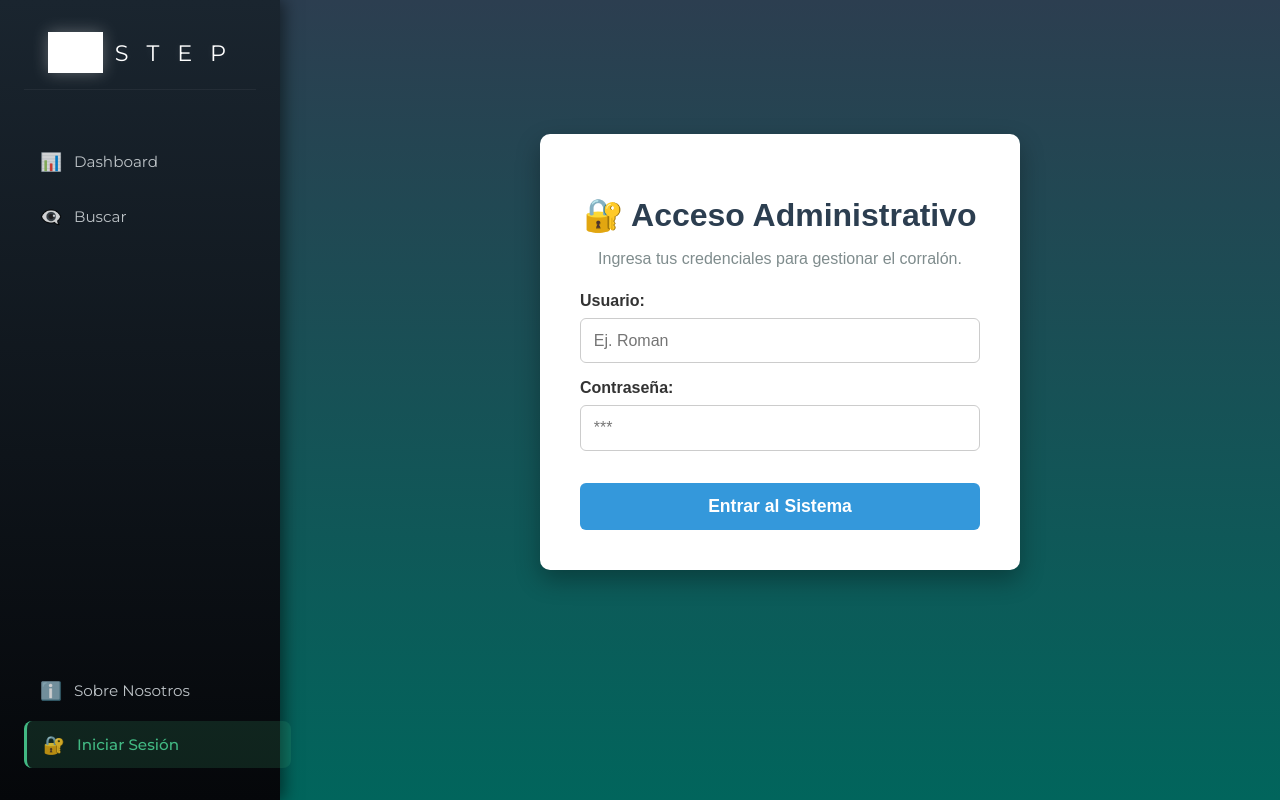
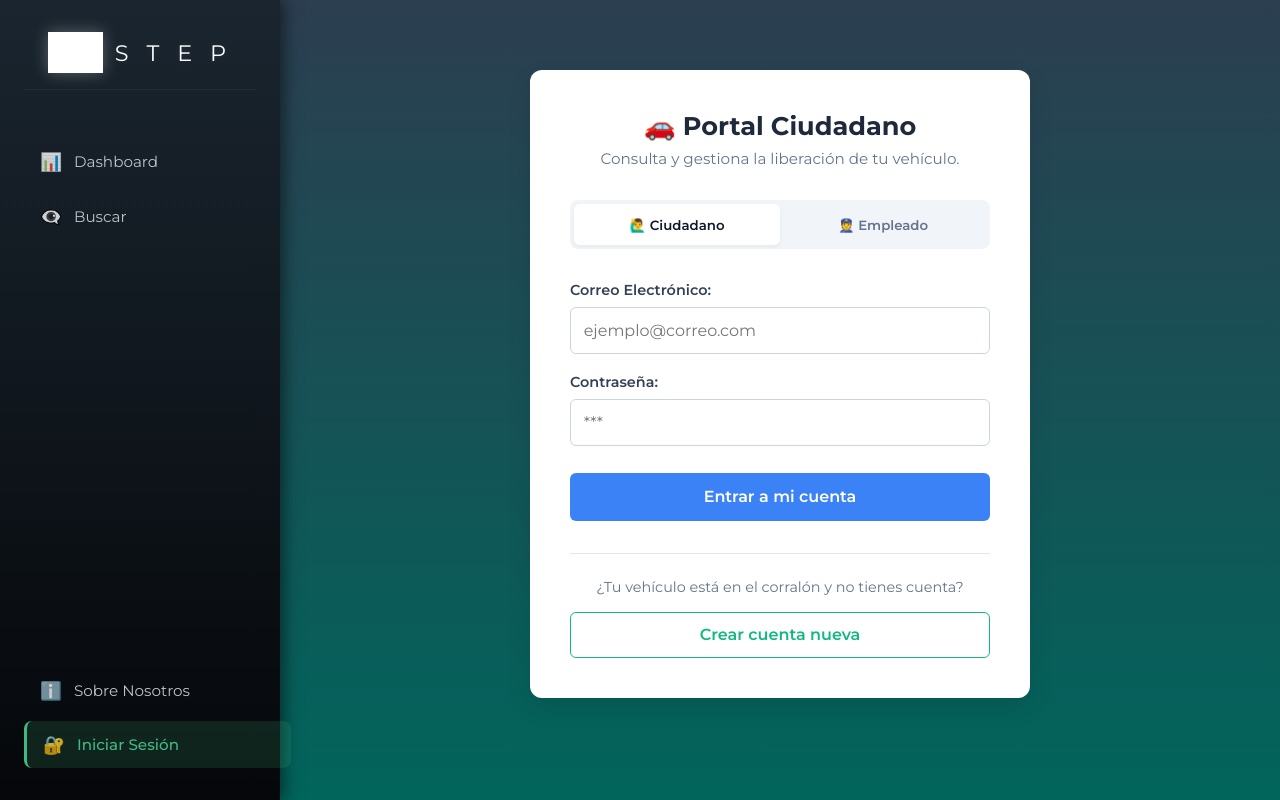
Before and after one commit to IBMilaneso/Corralon-Nuevo, a Vue app in the folder frontend/: page /login in a window 1280 px wide. Built offline with nearby package versions, Linux system fonts and the light colour scheme; grey boxes are pictures that could not be loaded.

Commit message:
Se rediseño login

```diff
--- a/frontend/src/components/Login.vue
+++ b/frontend/src/components/Login.vue
@@ -3,36 +3,43 @@ import { ref } from 'vue';
 import { useRouter } from 'vue-router';
 import axios from 'axios';
 
-// Usamos la URL centralizada
 const API_BASE_URL = 'http://localhost:3000';
+const router = useRouter();
 
-const router = useRouter();
-const username = ref('');
+// Variable mágica para alternar las vistas
+const tipoAcceso = ref('ciudadano'); // Puede ser 'ciudadano' o 'empleado'
+
+// Variables del formulario
+const identificador = ref(''); // Servirá para Usuario, Correo o RFC
 const password = ref('');
 const errorMsg = ref('');
 
 async function iniciarSesion() {
+  errorMsg.value = ''; // Limpiamos errores previos
+
   try {
-    const response = await axios.post(`${API_BASE_URL}/api/login/empleados`, {
-      username: username.value,
+    // Definimos a qué ruta del backend vamos a golpear según la pestaña
+    const endpoint = tipoAcceso.value === 'empleado'
+      ? '/api/login/empleados'
+      : '/api/login/ciudadanos';
+
+    const response = await axios.post(`${API_BASE_URL}${endpoint}`, {
+      // Si es empleado mandamos 'username', si es ciudadano mandamos 'correo'
+      [tipoAcceso.value === 'empleado' ? 'username' : 'correo']: identificador.value,
       password: password.value
     });
 
     if (response.data.success) {
-      // 1. Guardamos el rol con el nombre EXACTO que busca el Sidebar
+      // Guardamos en el navegador quién entró
       localStorage.setItem('rolUsuario', response.data.rol);
+      localStorage.setItem('usuario', tipoAcceso.value === 'empleado' ? identificador.value : response.data.nombre);
 
-      // 2. Guardamos el nombre de usuario para que el Sidebar sepa que hay alguien conectado
-      localStorage.setItem('usuario', username.value);
-
-      // 3. (Opcional) Mantenemos esta por si la usas en otro lado
-      localStorage.setItem('esAdmin', response.data.rol === 'Administrador');
-
+      // Mandamos al usuario a la pantalla principal
       window.location.href = '/';
     }
   } catch (error) {
     if (error.response && error.response.status === 401) {
-      errorMsg.value = 'Usuario o contraseña incorrectos.';
+      errorMsg.value = 'Credenciales incorrectas. Verifica tus datos.';
     } else {
       errorMsg.value = 'Error de conexión con el servidor.';
     }
@@ -43,13 +50,44 @@ async function iniciarSesion() {
 <template>
   <div class="login-container">
     <div class="login-card">
-      <h1>🔐 Acceso Administrativo</h1>
-      <p>Ingresa tus credenciales para gestionar el corralón.</p>
 
-      <form @submit.prevent="iniciarSesion">
+      <div class="login-header">
+        <h1>{{ tipoAcceso === 'empleado' ? '🔐 Acceso Interno' : '🚗 Portal Ciudadano' }}</h1>
+        <p>
+          {{ tipoAcceso === 'empleado'
+            ? 'Panel exclusivo para personal operativo.'
+            : 'Consulta y gestiona la liberación de tu vehículo.'
+          }}
+        </p>
+      </div>
+
+      <div class="tabs-container">
+        <button
+          :class="['tab-btn', { active: tipoAcceso === 'ciudadano' }]"
+          @click="tipoAcceso = 'ciudadano'; errorMsg = ''; identificador = ''; password = '';"
+          type="button"
+        >
+          🙋‍♂️ Ciudadano
+        </button>
+        <button
+          :class="['tab-btn', { active: tipoAcceso === 'empleado' }]"
+          @click="tipoAcceso = 'empleado'; errorMsg = ''; identificador = ''; password = '';"
+          type="button"
+        >
+          👮 Empleado
+        </button>
+      </div>
+
+      <form @submit.prevent="iniciarSesion" class="form-body">
+
         <div class="campo">
-          <label>Usuario:</label>
-          <input type="text" v-model="username" placeholder="Ej. Roman" required>
+          <label>{{ tipoAcceso === 'empleado' ? 'Usuario Administrativo:' : 'Correo Electrónico:' }}</label>
+          <input
+            :type="tipoAcceso === 'empleado' ? 'text' : 'email'"
+            v-model="identificador"
+            :placeholder="tipoAcceso === 'empleado' ? 'Ej. Roman' : 'ejemplo@correo.com'"
+            required
+          >
         </div>
 
         <div class="campo">
@@ -59,21 +97,85 @@ async function iniciarSesion() {
 
         <p v-if="errorMsg" class="error">{{ errorMsg }}</p>
 
-        <button type="submit">Entrar al Sistema</button>
+        <button type="submit" class="btn-submit">
+          {{ tipoAcceso === 'empleado' ? 'Ingresar al Sistema' : 'Entrar a mi cuenta' }}
+        </button>
       </form>
+
+      <div class="registro-section" v-if="tipoAcceso === 'ciudadano'">
+        <p>¿Tu vehículo está en el corralón y no tienes cuenta?</p>
+        <router-link to="/registro-ciudadano" class="btn-registro">
+          Crear cuenta nueva
+        </router-link>
+      </div>
+
     </div>
   </div>
 </template>
 
 <style scoped>
-.login-container { display: flex; justify-content: center; align-items: center; height: 80vh; }
-.login-card { background-color: white; padding: 2.5rem; border-radius: 10px; box-shadow: 0 10px 25px rgba(0,0,0,0.3); width: 100%; max-width: 400px; text-align: center; }
-h1 { color: #2c3e50; margin-bottom: 0.5rem; }
-p { color: #7f8c8d; margin-bottom: 1.5rem; }
-.campo { margin-bottom: 1rem; text-align: left; }
-label { display: block; font-weight: bold; margin-bottom: 0.5rem; color: #333; }
-input { width: 100%; padding: 0.8rem; border: 1px solid #ccc; border-radius: 6px; box-sizing: border-box; font-size: 1rem; }
-button { width: 100%; padding: 0.8rem; background-color: #3498db; color: white; border: none; border-radius: 6px; font-size: 1.1rem; font-weight: bold; cursor: pointer; transition: background-color 0.3s; margin-top: 1rem; }
-button:hover { background-color: #2980b9; }
-.error { color: #e74c3c; font-weight: bold; margin-top: 1rem; }
+@import url('https://fonts.googleapis.com/css2?family=Montserrat:wght@400;500;600;700&display=swap');
+
+* { font-family: 'Montserrat', sans-serif; }
+
+.login-container {
+  display: flex; justify-content: center; align-items: center;
+  min-height: 80vh; padding: 2rem;
+}
+
+.login-card {
+  background-color: white; padding: 2.5rem; border-radius: 12px;
+  box-shadow: 0 10px 25px rgba(0,0,0,0.1); width: 100%; max-width: 420px;
+}
+
+.login-header { text-align: center; margin-bottom: 2rem; }
+.login-header h1 { color: #1e293b; margin: 0 0 0.5rem 0; font-size: 1.6rem; }
+.login-header p { color: #64748b; margin: 0; font-size: 0.95rem; }
+
+/* ESTILOS DEL SWITCHER */
+.tabs-container {
+  display: flex; background: #f1f5f9; border-radius: 8px;
+  padding: 4px; margin-bottom: 2rem;
+}
+
+.tab-btn {
+  flex: 1; padding: 0.8rem; border: none; background: transparent;
+  border-radius: 6px; font-weight: 600; color: #64748b;
+  cursor: pointer; transition: all 0.3s;
+}
+
+.tab-btn.active {
+  background: white; color: #0f172a; box-shadow: 0 2px 4px rgba(0,0,0,0.05);
+}
+
+/* FORMULARIO */
+.campo { margin-bottom: 1.2rem; }
+label { display: block; font-weight: 600; margin-bottom: 0.5rem; color: #334155; font-size: 0.9rem; }
+input {
+  width: 100%; padding: 0.8rem; border: 1px solid #cbd5e1;
+  border-radius: 6px; box-sizing: border-box; font-size: 1rem; transition: border-color 0.2s;
+}
+input:focus { outline: none; border-color: #3b82f6; }
+
+.btn-submit {
+  width: 100%; padding: 0.9rem; background-color: #3b82f6; color: white;
+  border: none; border-radius: 6px; font-size: 1rem; font-weight: 600;
+  cursor: pointer; transition: background-color 0.3s; margin-top: 0.5rem;
+}
+.btn-submit:hover { background-color: #2563eb; }
+
+.error { color: #ef4444; font-weight: 500; margin: 0.5rem 0 1rem 0; font-size: 0.9rem; text-align: center; }
+
+/* SECCIÓN REGISTRO */
+.registro-section {
+  margin-top: 2rem; padding-top: 1.5rem; border-top: 1px solid #e2e8f0; text-align: center;
+}
+.registro-section p { margin: 0 0 1rem 0; color: #64748b; font-size: 0.9rem; }
+.btn-registro {
+  display: inline-block; width: 100%; padding: 0.8rem;
+  background-color: white; color: #10b981; border: 1px solid #10b981;
+  border-radius: 6px; text-decoration: none; font-weight: 600;
+  transition: all 0.3s; box-sizing: border-box;
+}
+.btn-registro:hover { background-color: #f0fdf4; }
 </style>
```
